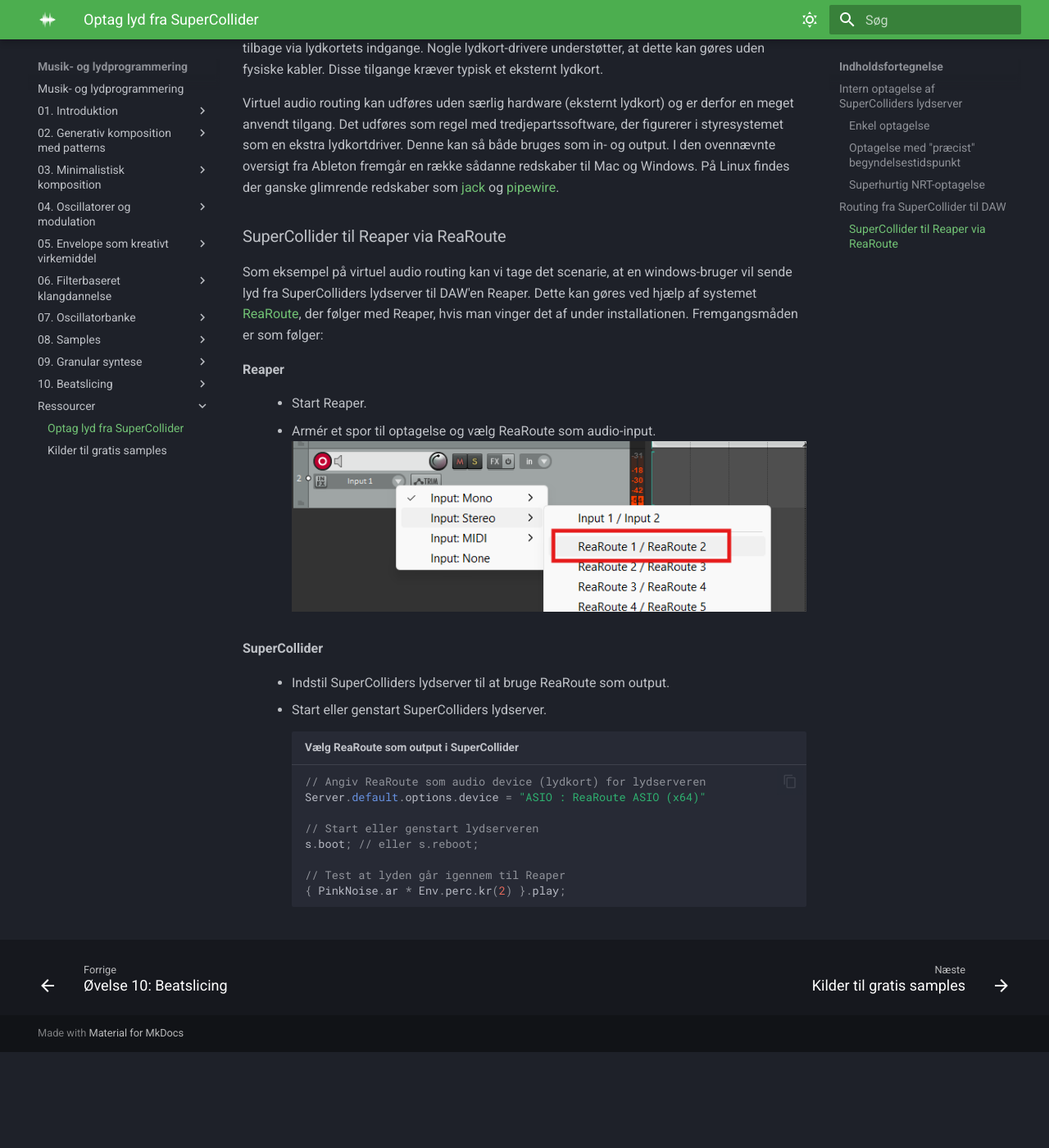
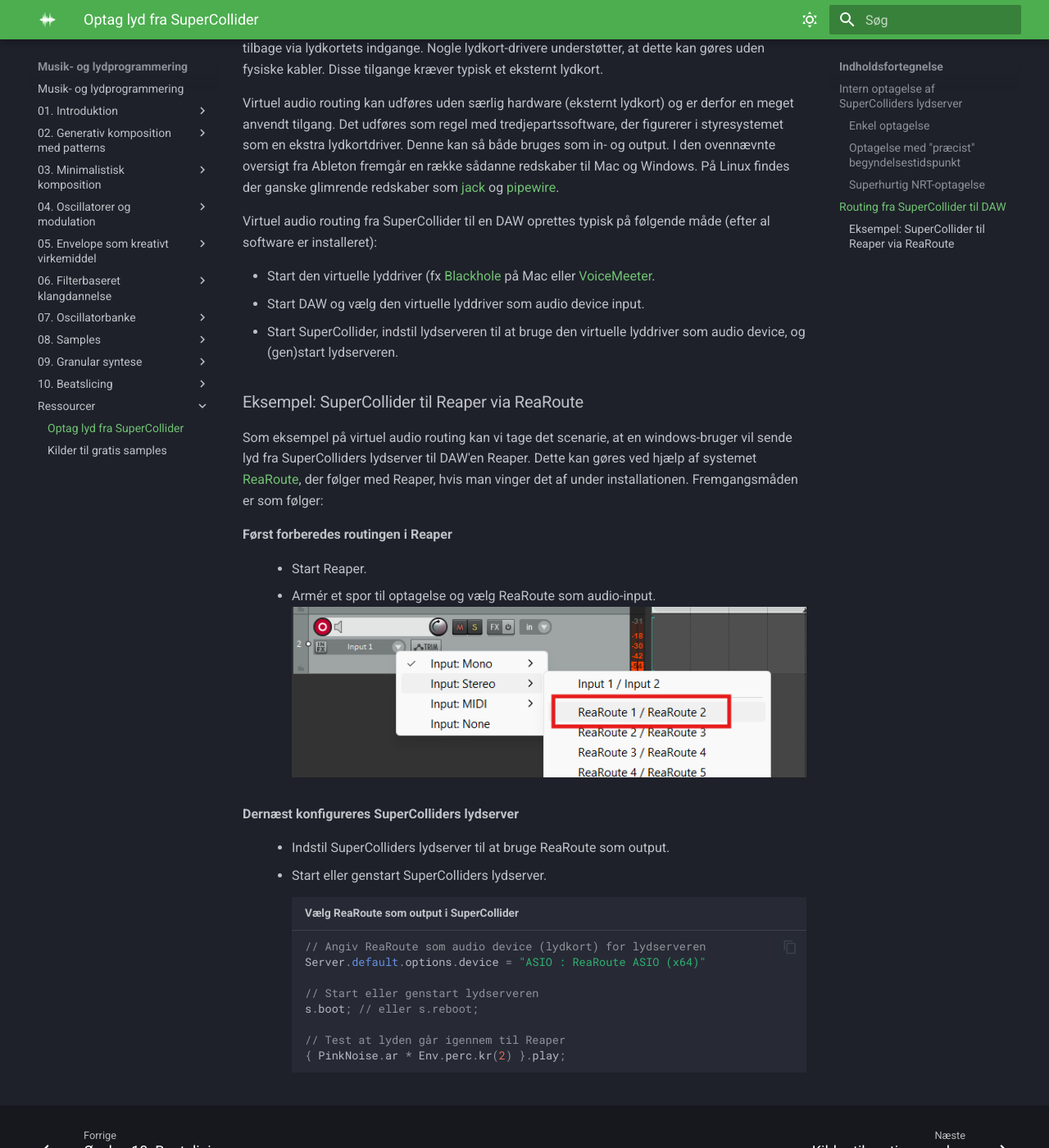
Before and after one commit to sparkletop/sparkletop.github.io, an MkDocs documentation site: the page built from docs/Ressourcer/art2-optag_supercollider.md, in a window 1280 px wide and 1400 px high, scrolled down 2148 px. Shown: the whole window at 82% size. Built offline with MkDocs 1.6.1 and Material for MkDocs 9.7.7, drawn with Linux system fonts in a browser that asks for light colours; before the commit the page ends 3431 px from its top, so only the background shows below that.

Commit message:
add details

```diff
--- a/docs/Ressourcer/art2-optag_supercollider.md
+++ b/docs/Ressourcer/art2-optag_supercollider.md
@@ -71,17 +71,23 @@
 
 Virtuel audio routing kan udføres uden særlig hardware (eksternt lydkort) og er derfor en meget anvendt tilgang. Det udføres som regel med tredjepartssoftware, der figurerer i styresystemet som en ekstra lydkortdriver. Denne kan så både bruges som in- og output. I den ovennævnte oversigt fra Ableton fremgår en række sådanne redskaber til Mac og Windows. På Linux findes der ganske glimrende redskaber som [jack](https://jackaudio.org/) og [pipewire](https://www.pipewire.org/).
 
-### SuperCollider til Reaper via ReaRoute
+Virtuel audio routing fra SuperCollider til en DAW oprettes typisk på følgende måde (efter al software er installeret):
+
+- Start den virtuelle lyddriver (fx [Blackhole](https://github.com/ExistentialAudio/BlackHole) på Mac eller [VoiceMeeter](https://vb-audio.com/Voicemeeter/index.htm).
+- Start DAW og vælg den virtuelle lyddriver som audio device input.
+- Start SuperCollider, indstil lydserveren til at bruge den virtuelle lyddriver som audio device, og (gen)start lydserveren.
+
+### Eksempel: SuperCollider til Reaper via ReaRoute
 
 Som eksempel på virtuel audio routing kan vi tage det scenarie, at en windows-bruger vil sende lyd fra SuperColliders lydserver til DAW'en Reaper. Dette kan gøres ved hjælp af systemet [ReaRoute](https://www.youtube.com/watch?v=OnfTq8EtluU), der følger med Reaper, hvis man vinger det af under installationen. Fremgangsmåden er som følger:
 
-**Reaper**
+**Først forberedes routingen i Reaper**
 
 :   - Start Reaper.
     - Armér et spor til optagelse og vælg ReaRoute som audio-input.
     ![Vælg ReaRoute som input i Reaper](media/rearoute.png)
 
-**SuperCollider**
+**Dernæst konfigureres SuperColliders lydserver**
 
 :   - Indstil SuperColliders lydserver til at bruge ReaRoute som output.
     - Start eller genstart SuperColliders lydserver.
```
